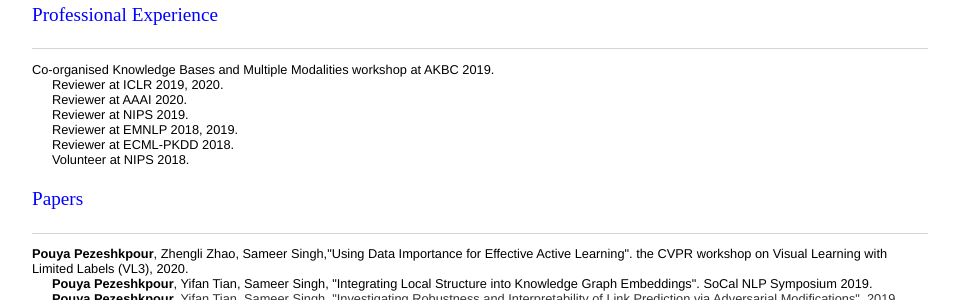
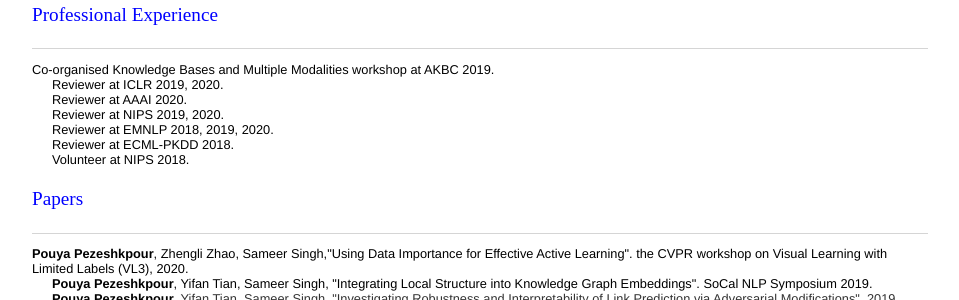
Before and after one commit to pouyapez/pouyapez.github.io, a Jekyll site: the page index.html, which Jekyll copies as it is, in a window 1280 px wide. Shown: the part 505-805 px from the top of the page, without its empty margins (160-1119 px from the left). Built offline with Jekyll 4.4.1, drawn with Linux system fonts in a browser that asks for light colours.

Commit message:
Update index.html

```diff
--- a/index.html
+++ b/index.html
@@ -62,8 +62,8 @@
 			<li>Co-organised Knowledge Bases and Multiple Modalities workshop at AKBC 2019.<br /></li>
 			<li>Reviewer at ICLR 2019, 2020.<br /></li>
 			<li>Reviewer at AAAI 2020.<br /></li>
-			<li>Reviewer at NIPS 2019.<br /></li>
-			<li>Reviewer at EMNLP 2018, 2019.<br /></li>
+			<li>Reviewer at NIPS 2019, 2020.<br /></li>
+			<li>Reviewer at EMNLP 2018, 2019, 2020.<br /></li>
 			<li>Reviewer at ECML-PKDD 2018.<br /></li>
 			<li>Volunteer at NIPS 2018.</li>
 			</ul>
```
